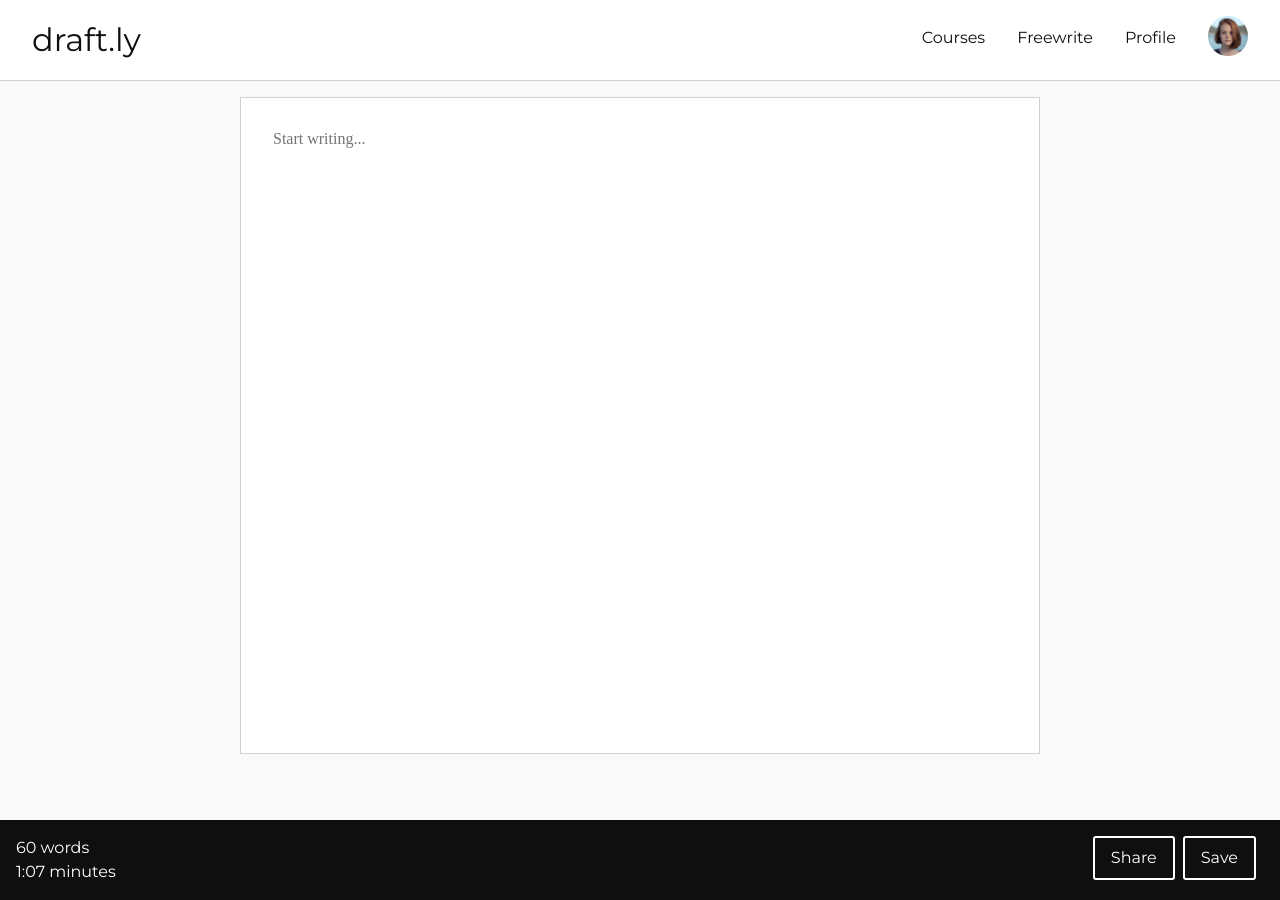
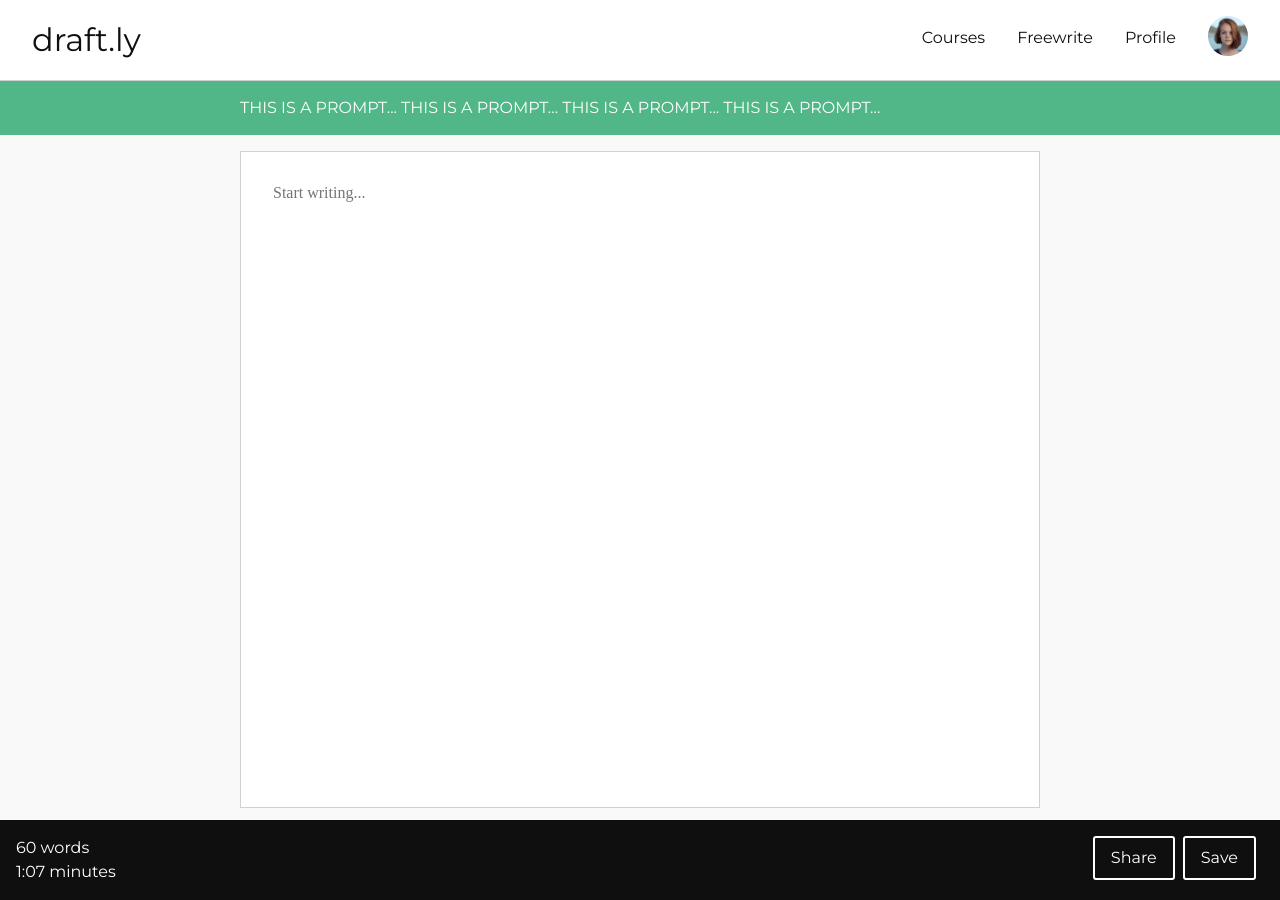
Before and after one commit to davidpowellme/draftly, a Jekyll site: the page built from freewrite.html, in a window 1280 px wide. Built offline with Jekyll 4.4.1, drawn with Linux system fonts in a browser that asks for light colours; nearby versions of some CDN libraries.

Commit message:
prompt header

```diff
--- a/_layouts/writing.html
+++ b/_layouts/writing.html
@@ -6,7 +6,9 @@
   <body>
 
     {% include header.html %}
-
+    <header class="prompt">
+      <h2>This is a prompt... This is a prompt... This is a prompt... This is a prompt...</h2>
+    </header>
     <div class="page-content">
       <div class="wrapper" id="writing">
         {{ content }}
--- a/_sass/_global.scss
+++ b/_sass/_global.scss
@@ -75,6 +75,19 @@ a {text-decoration:none;}
 
 //FREEWRITE
 
+.prompt {
+	background: $color-accent;
+	color: $color-light;
+	padding: 1em;
+
+	h2 {
+		font-size: 1em;
+		font-weight: 400;
+		margin: 0 auto;
+		max-width: 800px;
+	}
+}
+
 .freewriter {
 	border: none;
 	height: 72vh;
```
